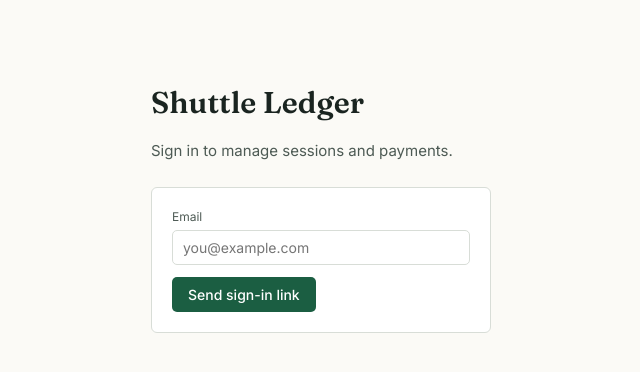
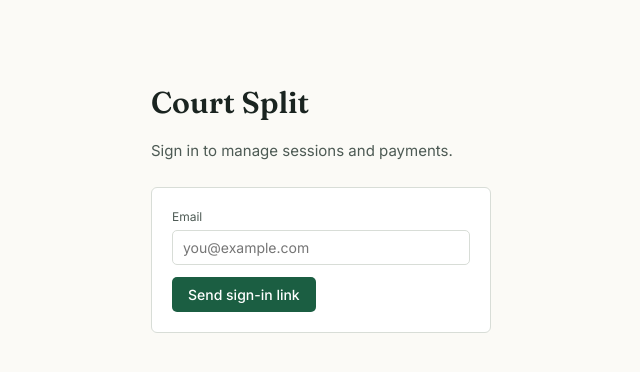
Before and after one commit to marjoriemlim/Court-Split, a React (Vite) app: page / in a window 1280 px wide. Shown: the top 372 px of the page, without its empty margins (319-959 px from the left). Built offline with nearby package versions, Linux system fonts and the light colour scheme; no server answers; the HTML template or start-up script is replaced by a standard one.

Commit message:
name update

```diff
--- a/index.html
+++ b/index.html
@@ -3,7 +3,7 @@
   <head>
     <meta charset="UTF-8" />
     <meta name="viewport" content="width=device-width, initial-scale=1.0" />
-    <title>Shuttle Ledger</title>
+    <title>Court Split</title>
     <link rel="preconnect" href="https://fonts.googleapis.com">
     <link rel="preconnect" href="https://fonts.gstatic.com" crossorigin>
     <link href="https://fonts.googleapis.com/css2?family=Fraunces:opsz,wght@9..144,500;9..144,600&family=Inter:wght@400;500;600;700&display=swap" rel="stylesheet">
--- a/src/App.jsx
+++ b/src/App.jsx
@@ -29,7 +29,7 @@ export default function App() {
     <div className="app-shell">
       <header className="court-header">
         <div>
-          <h1>Shuttle Ledger</h1>
+          <h1>Court Split</h1>
           <div className="tagline">Court fees, sorted — every Friday.</div>
         </div>
         <button className="ghost" onClick={() => supabase.auth.signOut()}>
--- a/src/pages/Login.jsx
+++ b/src/pages/Login.jsx
@@ -16,7 +16,7 @@ export default function Login() {
 
   return (
     <div className="app-shell" style={{ maxWidth: 380, paddingTop: 80 }}>
-      <h1 style={{ marginBottom: 6 }}>Shuttle Ledger</h1>
+      <h1 style={{ marginBottom: 6 }}>Court Split</h1>
       <p style={{ color: 'var(--ink-soft)', marginBottom: 24 }}>
         Sign in to manage sessions and payments.
       </p>
--- a/vite.config.js
+++ b/vite.config.js
@@ -1,9 +1,8 @@
 import { defineConfig } from 'vite'
 import react from '@vitejs/plugin-react'
 
-// IMPORTANT: change '/badminton-payments/' to '/YOUR-REPO-NAME/'
 // This must match your GitHub repo name exactly for Pages to work.
 export default defineConfig({
   plugins: [react()],
-  base: '/badminton-payments/',
+  base: '/court-split/',
 })
```
Also changed, not shown: 1 other file (tests, documents, lock files or other folders).
